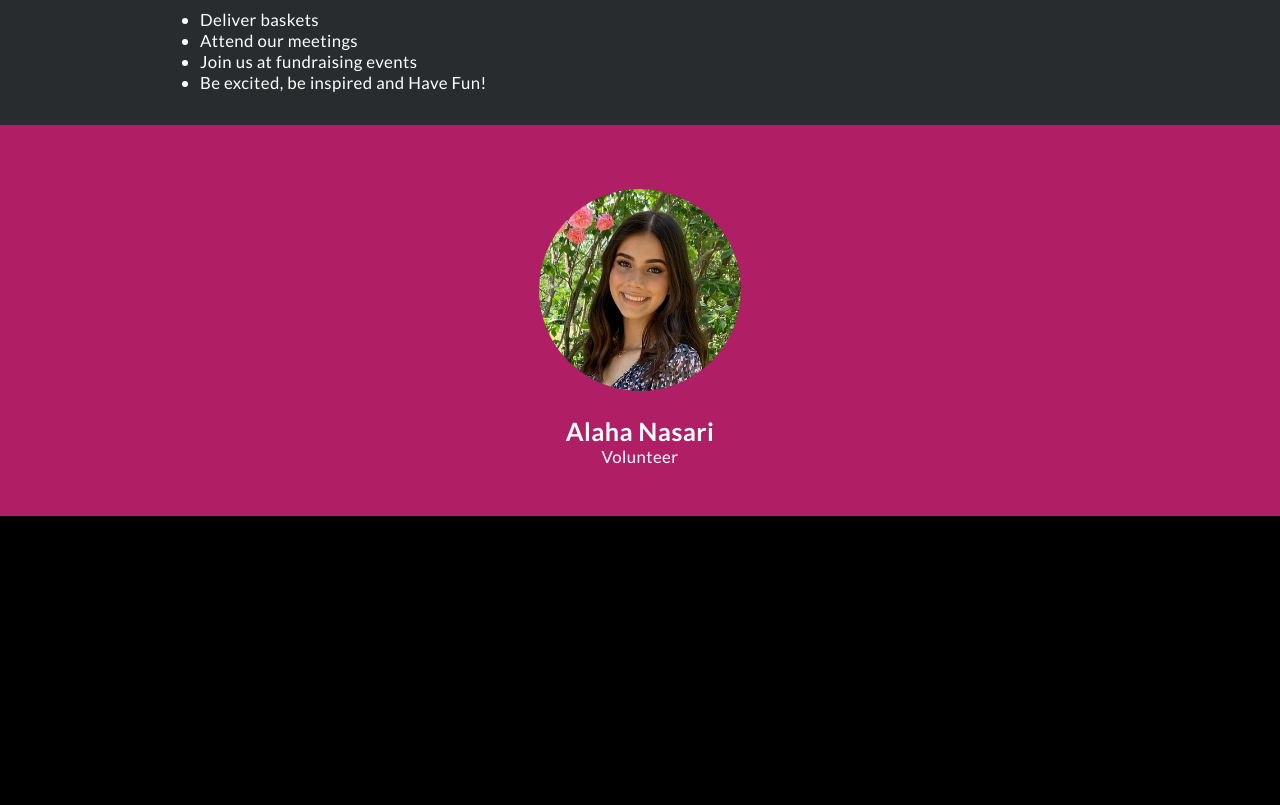
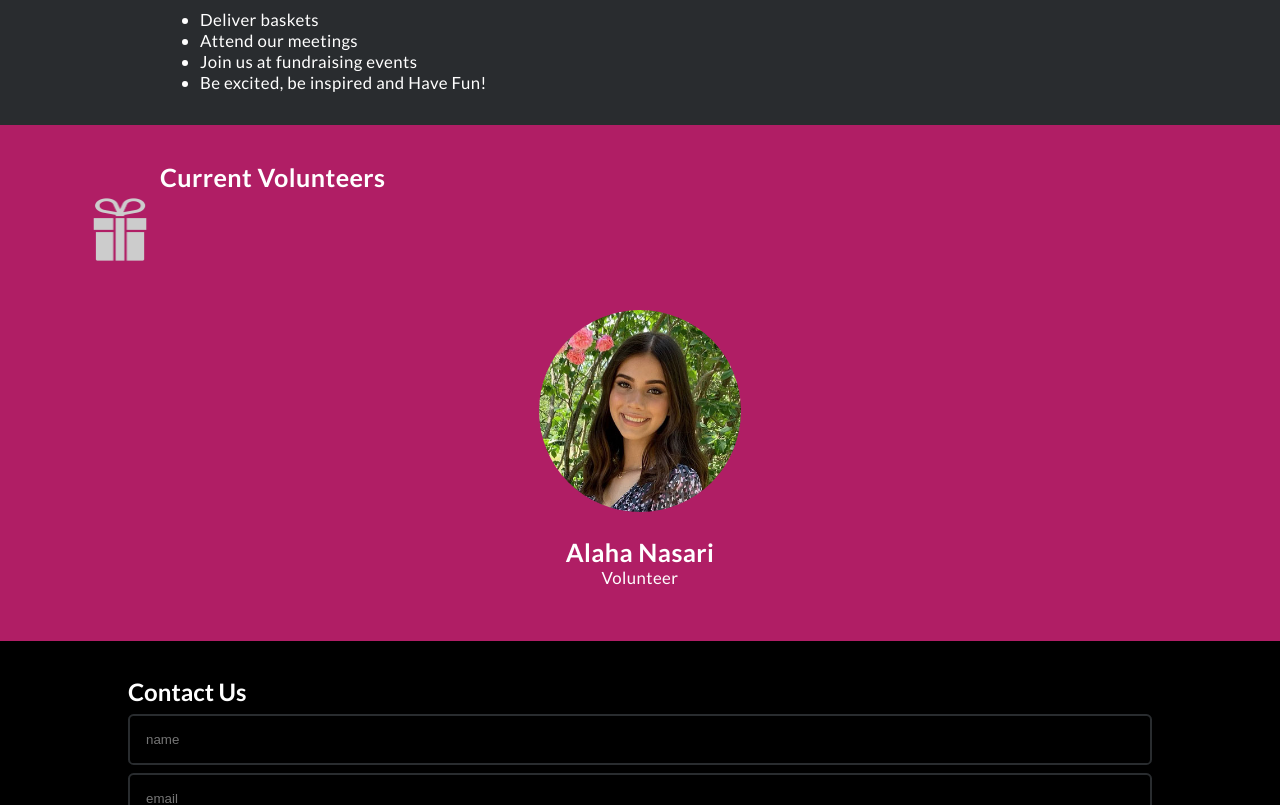
Before and after one commit to vishalicious213/bcc-v2, a Next.js app: page /volunteer in a window 1280 px wide. Shown: the part 1180-1985 px from the top of the page. Built offline with nearby package versions, Linux system fonts and the light colour scheme.

Commit message:
components/bio: styling

```diff
--- a/components/bio.js
+++ b/components/bio.js
@@ -7,23 +7,18 @@ const team = [
 
 export default function Bio() {
   return (
-    <div className={styles.container}>
-        {/* <div className='img-container'>
-            <img src='/about/team.jpg' alt='' />
-        </div> */}
-
-        {/* <section className='pink-container gift-container'>
+    <div>
+        <section className='pink-container gift-container'>
             <div className='gift-img-container'>
                 <img className='gift-img' src='gift.png' alt='wrapped gift' />
             </div>
+
             <div className='gift-text-container'>
-                <h2 className='h2'>Our Team</h2>
-                <p className='no-space-above'>The people behind an organization are as important as the organization itself. Since 2015, The Breast Cancer Comfort Foundation has been working to provide comfort baskets and host events to support women undergoing breast cancer treatment. Below are some of our team members who volunteer their time and efforts to help raise the spirits of patients and remind them that they're not alone.</p>
+                <h2 className='h2'>Current Volunteers</h2>
             </div>
-        </section> */}
+        </section>
 
-        <section className='pink-container'>
-            <section className='team'>
+        <section className='team pink-container'>
             {team.map(person =>
                 <div key={person.id} className='person'>
                     <a className='person-link' href={person.url}>
@@ -34,18 +29,6 @@ export default function Bio() {
                 </div>
             )}
         </section>
-        </section>
-
-        {/* <section className='pink-container gift-container'>
-            <div className='gift-img-container'>
-                <img className='gift-img' src='gift.png' alt='wrapped gift' />
-            </div>
-            <div className='gift-text-container'>
-                <h2 className='h2'>Join our organization!</h2>
-                <p className='no-space-above'>BCC is powered by the skills and efforts of our volunteers. Our organization is seeking members to serve in the following capacities: Public Relations, Grant Writing, Marketing, Event Planning, and Social Media. Creative individuals with Fundraising experience are always welcome.</p>
-                <p>Tell us about yourself and your ideas via email: <a id='email' href='mailto:info@breastcancercomfort.org'>info@breastcancercomfort.org</a></p>
-            </div>
-        </section> */}
 
         <style jsx>
             {`
@@ -62,8 +45,6 @@ export default function Bio() {
                 display: flex;
                 flex-wrap: wrap;
                 justify-content: space-around;
-                width: 100%;
-                margin-top: 2rem;
             }
 
             .person {
```
Lines whose indentation alone changed are shown as unchanged.
